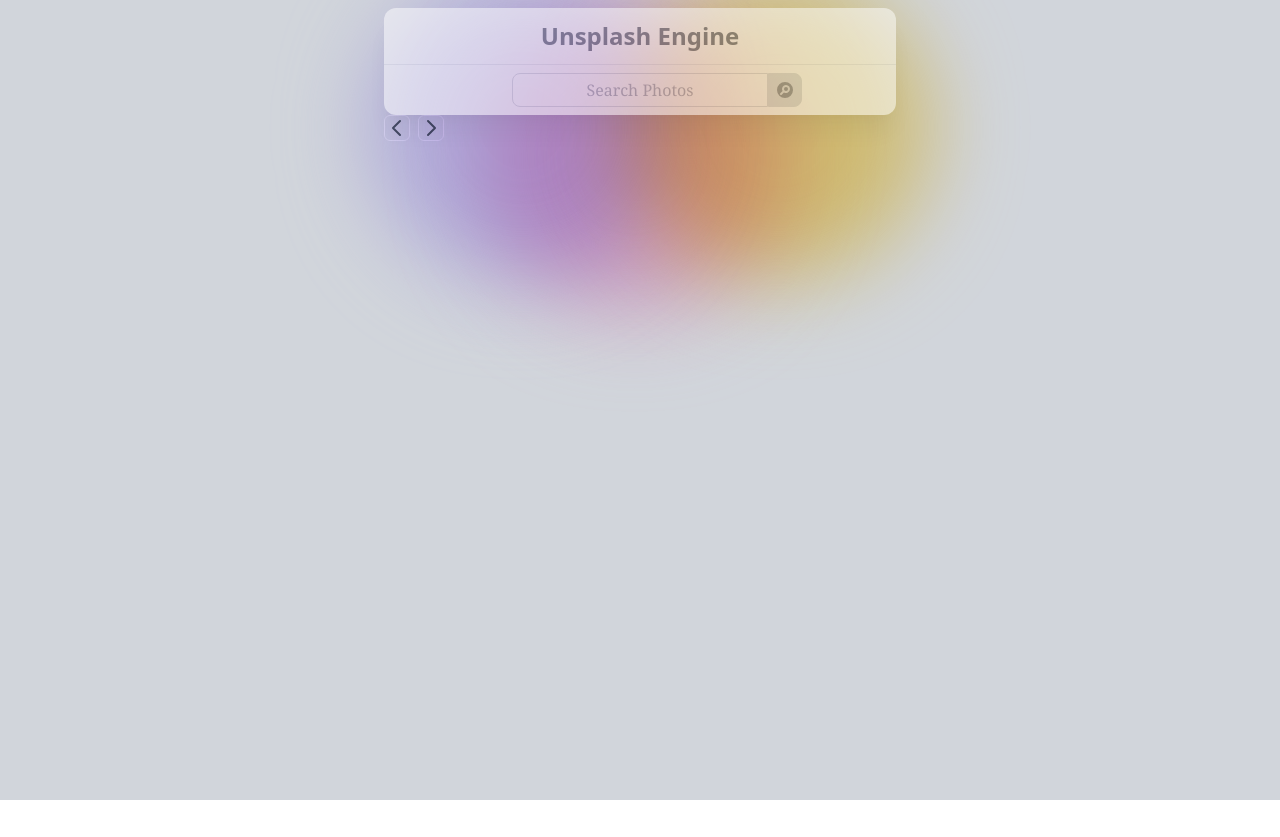
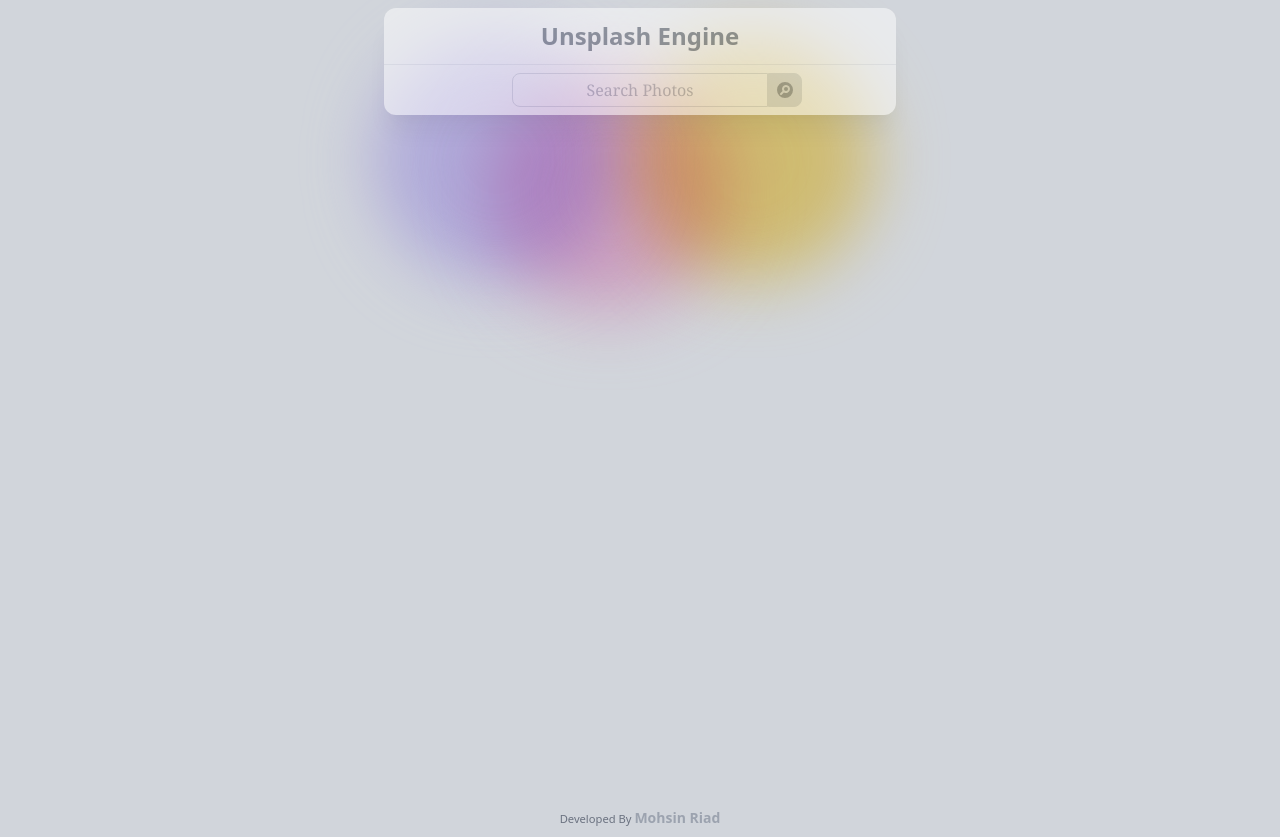
Before and after one commit to mohsin-riad/unsplash-search-engine, a Vue app: page / in a window 1280 px wide. Before the commit the page ends 800 px from the top, so only its background shows below. Built offline with nearby package versions, Linux system fonts and the light colour scheme.

Commit message:
pagination improved

```diff
--- a/src/components/Index.vue
+++ b/src/components/Index.vue
@@ -1,10 +1,15 @@
 <template>
-    <div class="bg-gray-300 min-h-screen flex items-top justify-center">
-        <div class="relative w-full max-w-lg">
-            <div class="absolute top-0 -left-4 w-72 h-72 bg-purple-300 rounded-full mix-blend-multiply filter blur-2xl opacity-70 animate-blob"></div>
-            <div class="absolute top-8 left-24 w-72 h-72 bg-pink-300 rounded-full mix-blend-multiply filter blur-2xl opacity-70 animate-blob"></div>
-            <div class="absolute top-0 -right-4 w-72 h-72 bg-yellow-300 rounded-full mix-blend-multiply filter blur-2xl opacity-70 animate-blob"></div>
-            <router-view/>
+    <div class="bg-gray-300 ">
+        <div class="min-h-screen flex items-top justify-center">
+            <div class="relative w-full max-w-lg">
+                <div class="absolute top-0 -left-4 w-72 h-72 bg-purple-300 rounded-full mix-blend-multiply filter blur-2xl opacity-70 animate-blob"></div>
+                <div class="absolute top-8 left-24 w-72 h-72 bg-pink-300 rounded-full mix-blend-multiply filter blur-2xl opacity-70 animate-blob"></div>
+                <div class="absolute top-0 -right-4 w-72 h-72 bg-yellow-300 rounded-full mix-blend-multiply filter blur-2xl opacity-70 animate-blob"></div>
+                <router-view/>
+            </div>
         </div>
+        <footer class="p-2 w-full max-w-md mx-auto">
+            <div class="text-gray-500 text-center font-thin font-sans text-sm"> <small> Developed By </small><a href="https://github.com/mohsin-riad" class=" font-semibold text-gray-400 "> Mohsin Riad </a> </div>
+        </footer>
     </div>
 </template>
--- a/src/components/Pagination.vue
+++ /dev/null
@@ -1,14 +0,0 @@
-<template>
-    <div class="mb-2">
-        <button class="rounded-md bg-gray-300 text-gray-600 mr-1 mx-auto hover:bg-white hover:border-gray-400 border">
-            <svg xmlns="http://www.w3.org/2000/svg" class="h-6 w-6" fill="none" viewBox="0 0 24 24" stroke="currentColor">
-                <path stroke-linecap="round" stroke-linejoin="round" stroke-width="2" d="M15 19l-7-7 7-7" />
-            </svg>
-        </button>
-        <button class="rounded-md bg-gray-300 text-gray-600 ml-1 mx-auto hover:bg-white hover:border-gray-400 border">
-            <svg xmlns="http://www.w3.org/2000/svg" class="h-6 w-6" fill="none" viewBox="0 0 24 24" stroke="currentColor">
-                <path stroke-linecap="round" stroke-linejoin="round" stroke-width="2" d="M9 5l7 7-7 7" />
-            </svg>
-        </button >
-    </div>
-</template>
--- a/src/components/Search.vue
+++ b/src/components/Search.vue
@@ -9,7 +9,7 @@
                 type="text"
                 v-model="search"
             />
-            <button class="mt-2 mb-2 absolute border rounded-l-none text-gray-500 border-gray-300 bg-gray-300 opacity-100 rounded-lg mx-auto max-w-screen-sm p-1.5 hover:bg-white cursor-pointer" type="submit" @click="onClick">
+            <button class="mt-2 mb-2 absolute border rounded-l-none text-gray-500 border-gray-300 bg-gray-300 opacity-100 rounded-lg mx-auto max-w-screen-sm p-1.5 hover:bg-white cursor-pointer" type="submit" @click="onClick('0')">
                     <svg xmlns="http://www.w3.org/2000/svg" class="h-5 w-5" viewBox="0 0 20 20" fill="currentColor">
                     <path d="M9 9a2 2 0 114 0 2 2 0 01-4 0z" />
                     <path fill-rule="evenodd" d="M10 18a8 8 0 100-16 8 8 0 000 16zm1-13a4 4 0 00-3.446 6.032l-2.261 2.26a1 1 0 101.414 1.415l2.261-2.261A4 4 0 1011 5z" clip-rule="evenodd" />
@@ -18,14 +18,26 @@
         </div>
 
         <div v-if="total" class="text-center shadow-xl mt-2 bg-white opacity-70 rounded-xl mx-auto max-w-screen-sm">
-            <h2 class="font-semibold text-2xl text-gray-600 p-3">Results for {{ search }} <p class="rounded-md max-w-min relative p-0.5 w-min text-xs bg-gray-200">{{ total }}</p></h2>
+            <h2 class="font-semibold text-sm text-gray-600 p-3">{{ total }} Results for `{{ search }}` </h2>
+            <div class="mb-2">
+                <button :disabled="pageNo == String(1)" @click="onClick('prev')" class="rounded-md bg-gray-300 text-gray-600 mr-1 mx-auto hover:bg-white hover:border-gray-400 border">
+                    <svg xmlns="http://www.w3.org/2000/svg" class="h-6 w-6" fill="none" viewBox="0 0 24 24" stroke="currentColor">
+                        <path stroke-linecap="round" stroke-linejoin="round" stroke-width="2" d="M15 19l-7-7 7-7" />
+                    </svg>
+                </button>
+                <button :disabled="pageNo == String(3)" @click="onClick('next')" class="rounded-md bg-gray-300 text-gray-600 ml-1 mx-auto hover:bg-white hover:border-gray-400 border">
+                    <svg xmlns="http://www.w3.org/2000/svg" class="h-6 w-6" fill="none" viewBox="0 0 24 24" stroke="currentColor">
+                        <path stroke-linecap="round" stroke-linejoin="round" stroke-width="2" d="M9 5l7 7-7 7" />
+                    </svg>
+                </button >
+            </div>
             <div class="flex flex-wrap justify-start">
-                <div v-for="pc in results" :key="pc" class="w-6/12 sm:w-4/12 px-4 mb-2 transform scale-75">
+                <div v-for="pc in results" :key="pc" class="w-6/12 sm:w-4/12 p-2">
                     <img :src="pc.urls.thumb" :alt="results.description" class="shadow-3xl drop-shadow-2xl rounded max-w-full h-auto align-middle" :title=" results.description" />
                 </div>
             </div>
         </div>
-        <router-view/>
+
     </div>
 </template>
 
@@ -60,7 +72,14 @@ export default {
         }
     },
     methods: {
-        async onClick() {
+        async onClick(x) {
+            if(String(x) == 'next'){
+                this.pageNo++;
+            }
+            else if(String(x) == 'prev'){
+                this.pageNo--;
+            }
+            // console.log(this.pageNo);
             const BaseURL = "https://api.unsplash.com/search/photos?page="+this.pageNo+"&query="+this.search+"&client_id="+this.accessKey;
             const response = await axios.get(BaseURL);
             const res = response.data;
--- a/src/router/index.js
+++ b/src/router/index.js
@@ -1,7 +1,6 @@
 import { createRouter, createWebHistory } from 'vue-router'
 import Index from '../components/Index.vue'
 import Search from '../components/Search.vue'
-import Pagination from '../components/Pagination.vue'
 
 const routes = [
   {
@@ -12,14 +11,7 @@ const routes = [
       {
         path: '/',
         name: 'Search',
-        component: Search,
-        children: [
-          {
-            path: '/',
-            name: 'Pagination',
-            component: Pagination,
-          },
-        ]
+        component: Search
       },
     ]
   },
```
